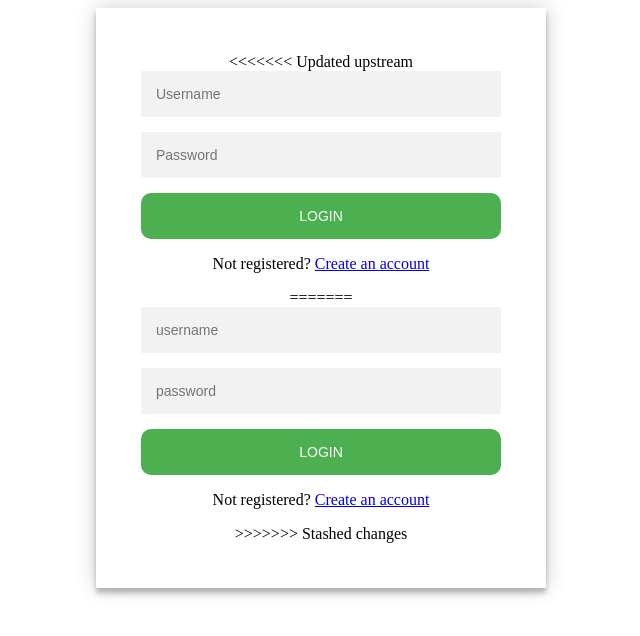
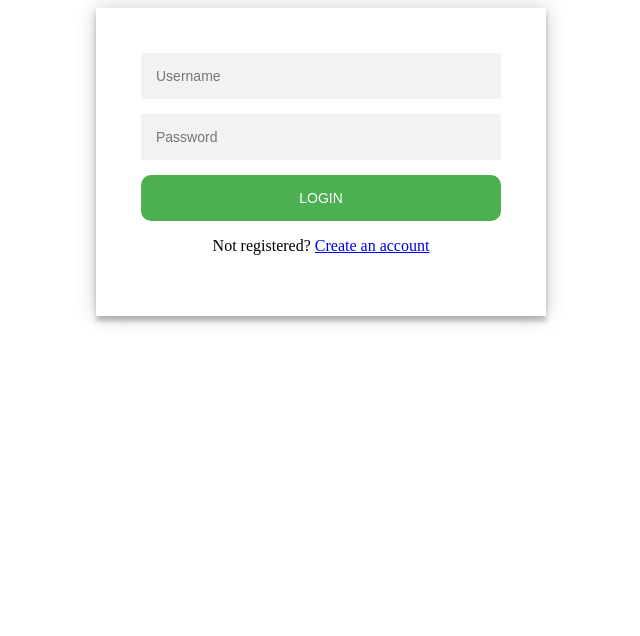
Before and after one commit to peterangusa/Application-Tracking-Platform, a website: page login.html in a window 1280 px wide. Shown: the whole page, without its empty margins (319-959 px from the left). Drawn offline with Linux system fonts and the light colour scheme.

Commit message:
worked on login.html

```diff
--- a/login.html
+++ b/login.html
@@ -2,8 +2,7 @@
 <html lang="en" dir="ltr">
   <head>
     <link rel="stylesheet" href="css/styles.css">
-    <script src="js/jquery-3.3.1.js"></script>
-    <script src="js/validate.js"></script>
+    <script type="js/scripts.js"></script>
     <meta charset="utf-8">
     <title>Login</title>
   </head>
@@ -11,7 +10,6 @@
   <div class="login-page">
 
       <div class="form">
-<<<<<<< Updated upstream
 
 
           <form class="login-form">
@@ -20,17 +18,6 @@
             <button>login</button>
             <p class="message">Not registered? <a href="signup.html">Create an account</a></p>
           </form>
-=======
-
-
-        <form class="login-form" method="post">
-          <input type="text" id="username" placeholder="username"/>
-          <input type="password" id="password" placeholder="password"/>
-          <button id="login-btn">login</button>
-          <p class="message">Not registered? <a href="signup.html">Create an account</a></p>
-        </form>
-
->>>>>>> Stashed changes
       </div>
 </div>
   </body>
```
